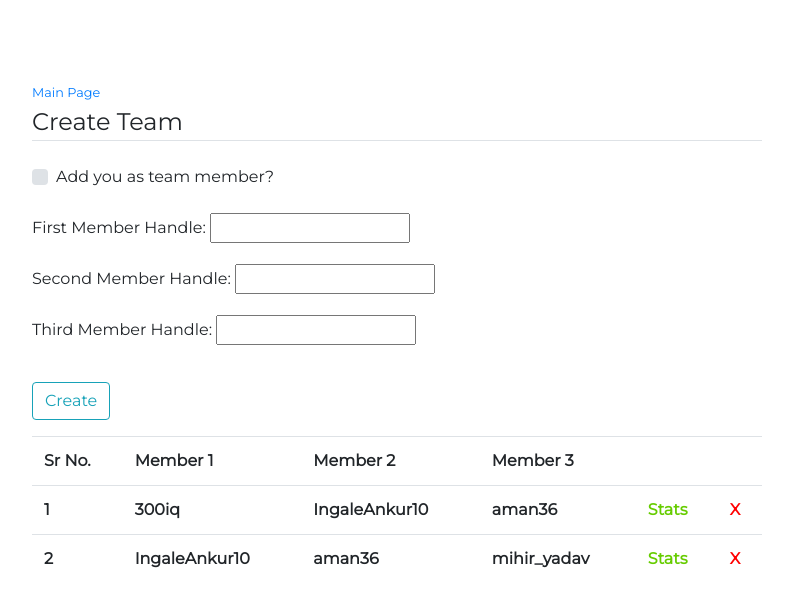
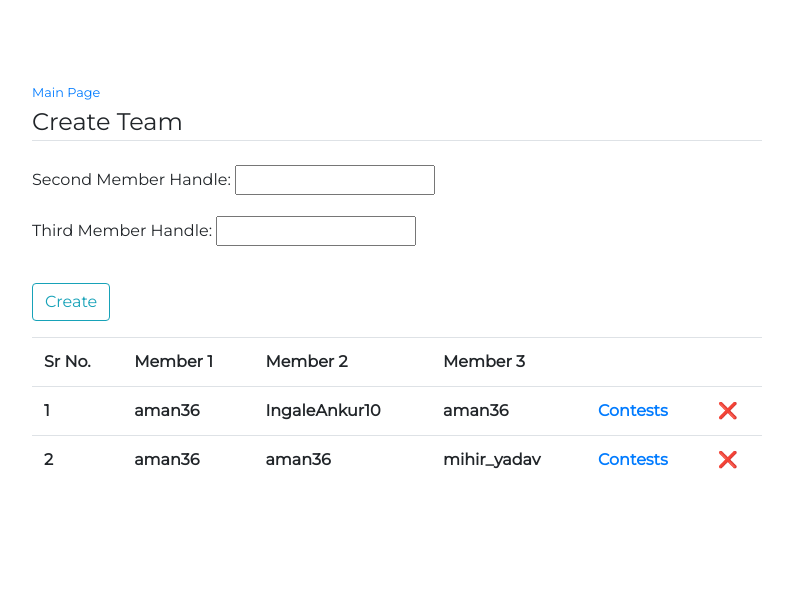
Before and after one commit to AnkurIngale/CodeForcesFrenemies, a Django app: page /codeforces-frenemies/createteam/ in a window 1280 px wide. Shown: the top 607 px of the page, without its empty margins (53-846 px from the left). Run offline with Django 3.2, Linux system fonts and the light colour scheme; a user stored in the database is signed in; data comes from the database, SQL or seed files in the repository; both versions use the stored data as it was before the commit; lists and menus that the app fills with data are empty; some libraries are stand-ins or nearby versions.

Commit message:
To add stats feature later. Making necessary changes for team contests

```diff
--- a/cfFrenemies/forms.py
+++ b/cfFrenemies/forms.py
@@ -81,21 +81,18 @@ class AddFriendForm(forms.Form):
         return c_handle
 
 class CreateTeamForm(forms.Form):
-    handle1 = forms.CharField(label = 'First Member Handle', widget=forms.TextInput)
     handle2 = forms.CharField(label = 'Second Member Handle', widget=forms.TextInput)
     handle3 = forms.CharField(label = 'Third Member Handle', widget=forms.TextInput)
 
     def clean(self):
         super().clean()
         c_handles = [
-            self.cleaned_data['handle1'],
             self.cleaned_data['handle2'],
             self.cleaned_data['handle3']
         ]
         c_handles.sort()
-        print(c_handles)
 
-        if len(set(c_handles)) < 3:
+        if len(set(c_handles)) < 2:
             raise forms.ValidationError('Same handles in different inputs.')
 
         for c_handle in c_handles:
--- a/cfFrenemies/models.py
+++ b/cfFrenemies/models.py
@@ -96,10 +96,9 @@ class User_Friend(models.Model):
 
 class User_Team(models.Model):
     creator_user = models.ForeignKey(User , on_delete=models.CASCADE , default = None)
-    handle1 = models.CharField(max_length = 100)
     handle2 = models.CharField(max_length = 100)
     handle3 = models.CharField(max_length = 100)
 
     def __str__(self):
-        a = [self.handle1, self.handle2, self.handle3]
+        a = [self.handle2, self.handle3]
         return ''.join(a)
--- a/cfFrenemies/templates/cfFrenemies/addfriend.html
+++ b/cfFrenemies/templates/cfFrenemies/addfriend.html
@@ -31,7 +31,7 @@
                     <a href="https://codeforces.com/profile/{{ friend }}" title = "Click to view profile"
                     target="_blank" style="color:black;">{{ friend }}</a>
                     <a href="{% url 'delFriend' friend %}" title = "Click to remove this handle"
-                    style="color:#FF0000;font-weight:bold;">X</a>
+                    style="color:#FF0000;font-weight:bold;">&#10060</a>
                 </li>
                 {% endfor %}
             </ul>
--- a/cfFrenemies/templates/cfFrenemies/createteam.html
+++ b/cfFrenemies/templates/cfFrenemies/createteam.html
@@ -10,11 +10,6 @@
             {% csrf_token %}
             <fieldset class="form-group">
                 <legend class="border-bottom mb-4">Create Team</legend>
-                <div class="custom-control custom-checkbox">
-                    <input type="checkbox" class="custom-control-input" id="firstHandleIsUser" onclick="onCheckClick()">
-                    <label class="custom-control-label" for="firstHandleIsUser">Add you as team member?</label>
-                </div>
-                <br>
                 {{ form.as_p }}
                  <!-- #this form is obtained from auth_views, the inbuilt login views in django -->
             </fieldset>
@@ -57,7 +52,7 @@
             {{ forloop.counter }}
         </th>
         <th class = "th-lg">
-            {{ team.handle1 }}
+            {{ team.creator_user.handle }}
         </th>
         <th class = "th-lg">
             {{ team.handle2 }}
@@ -67,11 +62,11 @@
         </th>
         <th class = "th-lg">
             <a href="#" title = "Click to get team stats"
-                style="color:#66CC00;font-weight:bold;">Stats</a>
+                style="font-weight:bold;">Contests</a>
         </th>
         <th class = "th-lg">
-            <a href="{% url 'delTeam' team.handle1 team.handle2 team.handle3 %}" title = "Click to remove this team"
-                style="color:#FF0000;font-weight:bold;">X</a>
+            <a href="{% url 'delTeam' team.handle2 team.handle3 %}" title = "Click to remove this team"
+                style="color:#FF0000;font-weight:bold;">&#10060</a>
         </th>
     </tr>
     {% endfor %}
--- a/cfFrenemies/templates/cfFrenemies/index.html
+++ b/cfFrenemies/templates/cfFrenemies/index.html
@@ -17,8 +17,8 @@
         1. Go to "Add Friends" link and add your friends.<br>
         2. Go to "Problem Set" to view the problems and filter according to difficulty.
         <br><br>
-        Also, you can create your own "Dream Teams" where you can make a team of three.<br>
-        You can then get the stats of the teams and how well they MIGHT perform.
+        Also, you can create your own team where you add two more to make a three-man team.<br>
+        You can then get the contests which none of you attempted before and give virtual contests for practice.
         <br>
     </p>
     {% if user.is_authenticated %}
--- a/cfFrenemies/templates/cfFrenemies/layout.html
+++ b/cfFrenemies/templates/cfFrenemies/layout.html
@@ -24,23 +24,6 @@
         border-spacing: 15px;
       }
     </style>
-
-    <!-- Checkbox onclick for create teams -->
-    <script>
-      function onCheckClick() {
-        var checkBox = document.getElementById("firstHandleIsUser");
-        var handle1Text = document.getElementById("id_handle1");
-        if (checkBox.checked){
-          {% if request.user %}
-            handle1Text.setAttribute("value", "{{ request.user.handle }}");
-            handle1Text.readOnly = true;
-          {% endif %}
-        } else {
-          handle1Text.setAttribute("value", "");;
-          handle1Text.readOnly = false;
-        }
-      }
-    </script>
 </head>
 
 <body style = "margin-top:5rem">
--- a/cfFrenemies/urls.py
+++ b/cfFrenemies/urls.py
@@ -14,5 +14,5 @@ urlpatterns = [
     path('delfriend/<friend_handle>', views.delFriend, name = 'delFriend'),
     path('logoutnin/',views.logoutnin, name = 'logoutnin'),
     path('createteam/' , views.createTeam, name = 'createTeam'),
-    path('delteam?<handle1>&<handle2>&<handle3>/' , views.delTeam, name = 'delTeam'),
+    path('delteam?<handle2>&<handle3>/' , views.delTeam, name = 'delTeam'),
 ]
--- a/cfFrenemies/views.py
+++ b/cfFrenemies/views.py
@@ -195,30 +195,30 @@ def createTeam(request):
             form = CreateTeamForm(request.POST)
             if form.is_valid():
                 handles = [
-                    form.cleaned_data.get('handle1'),
                     form.cleaned_data.get('handle2'),
                     form.cleaned_data.get('handle3')
                 ]
                 handles.sort()
-                try:
-                    user_team = User_Team.objects.get(
-                        creator_user = request.user,
-                        handle1 = handles[0],
-                        handle2 = handles[1],
-                        handle3 = handles[2]
-                    )
-                except User_Team.DoesNotExist:
-                    user_team = User_Team(
-                        creator_user = request.user,
-                        handle1 = handles[0],
-                        handle2 = handles[1],
-                        handle3 = handles[2],
-                    )
-                    user_team.save()
-                    return redirect('createTeam')
+
+                if request.user.handle in handles:
+                    messages.error(request, 'Logged In user already in team.')
                 else:
-                    messages.error(request , 'Team already created.')
-
+                    try:
+                        user_team = User_Team.objects.get(
+                            creator_user = request.user,
+                            handle2 = handles[0],
+                            handle3 = handles[1]
+                        )
+                    except User_Team.DoesNotExist:
+                        user_team = User_Team(
+                            creator_user = request.user,
+                            handle2 = handles[0],
+                            handle3 = handles[1],
+                        )
+                        user_team.save()
+                        return redirect('createTeam')
+                    else:
+                        messages.error(request , 'Team already created.')
         else:
             form = CreateTeamForm()
         return render(request, template_name = 'cfFrenemies/createteam.html', context = {'form': form, 'teams': User_Team.objects.all()})
@@ -226,11 +226,10 @@ def createTeam(request):
         redirect('login')
     pass
 
-def delTeam(request, handle1, handle2, handle3):
+def delTeam(request, handle2, handle3):
     if request.user.is_authenticated:
         team = User_Team.objects.get(
             creator_user = request.user,
-            handle1 = handle1,
             handle2 = handle2,
             handle3 = handle3,
         )
```
Also changed, not shown: db.sqlite3.
